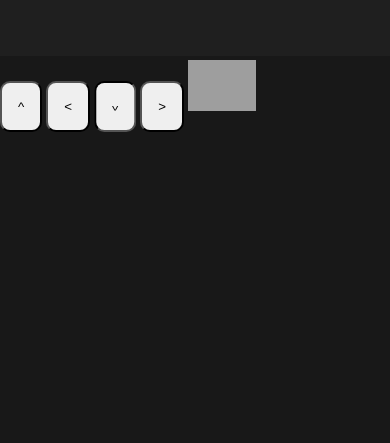
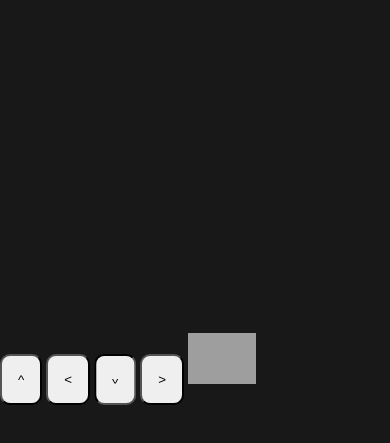
Before and after one commit to oldmartijntje/Project-Kazamata, a plain HTML site: page index.html in a window 390 px wide. Shown: the part 163-606 px from the top of the page. Drawn offline with Linux system fonts and the light colour scheme; grey boxes are pictures that could not be loaded.

Commit message:
deploy: 50e2adc62692ee58013e807b6485c963519b59e8

```diff
--- /dev/null
+++ b/assets/index-Cgwj3EJL.css
@@ -0,0 +1 @@
+body,html{padding:0;margin:0;width:100%;height:100%;background-color:#181818;overflow:hidden;image-rendering:pixelated;display:flex;justify-content:center;align-items:center;color:#fff}button{padding:1rem;border-radius:10px}@font-face{font-family:fontRetroGaming;src:url(./assets/fonts/Retro\ Gaming.ttf)}
--- a/assets/index-CpsnMcEN.css
+++ /dev/null
@@ -1 +0,0 @@
-html,body{padding:0;margin:0;background-color:#181818;overflow:hidden;image-rendering:pixelated;color:#fff}canvas{width:100%;background-color:#1f1f1f}button{padding:1rem;border-radius:10px}@font-face{font-family:fontRetroGaming;src:url(./assets/fonts/Retro\ Gaming.ttf)}
--- a/index.html
+++ b/index.html
@@ -11,14 +11,15 @@
     <meta property="og:image" content="https://api.oldmartijntje.nl/api/oldmartijntje.nl/assets/images/mii.png">
     <!-- <meta property="og:url" content=""> -->
     <meta property="og:type" content="website">
-  <script type="module" crossorigin src="/Project-Kazamata/assets/index-B3J5GCoo.js"></script>
-  <link rel="stylesheet" crossorigin href="/Project-Kazamata/assets/index-CpsnMcEN.css">
+  <script type="module" crossorigin src="/Project-Kazamata/assets/index-4xtt_Iws.js"></script>
+  <link rel="stylesheet" crossorigin href="/Project-Kazamata/assets/index-Cgwj3EJL.css">
 </head>
 
 
 
 <body>
-    <canvas id="game-canvas" width="320" height="180"></canvas>
+    <div style="display: flex; flex-direction: column">
+        <canvas id="game-canvas" style="display: hidden;" width="320" height="180"></canvas>
         <div>
             <button class="gameController ArrowUp">^</button>
             <button class="gameController KeyA">&lt;</button>
@@ -27,6 +28,28 @@
             <img class="gameController Space" alt="Spacebar" src="https://i.imgur.com/enN6fzh.png"
                 style="height:51px"></img>
         </div>
+    </div>
+    <script>
+        function resizeCanvas() {
+            const canvas = document.getElementById('game-canvas');
+            const aspectRatio = canvas.width / canvas.height;
+            let width = window.innerWidth;
+            let height = window.innerHeight;
+
+            if (width / height > aspectRatio) {
+                width = height * aspectRatio;
+            } else {
+                height = width / aspectRatio;
+            }
+
+            canvas.style.width = `${width}px`;
+            canvas.style.height = `${height}px`;
+            canvas.style.display = 'block';
+        }
+
+        window.addEventListener('resize', resizeCanvas);
+        window.addEventListener('load', resizeCanvas);
+    </script>
 </body>
 
 </html>
```
Also changed, not shown: assets/index-4xtt_Iws.js (renamed from assets/index-B3J5GCoo.js). Lines whose indentation alone changed are shown as unchanged.
